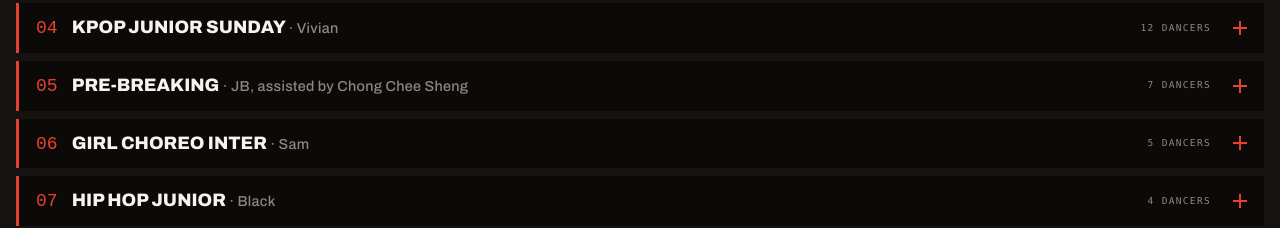
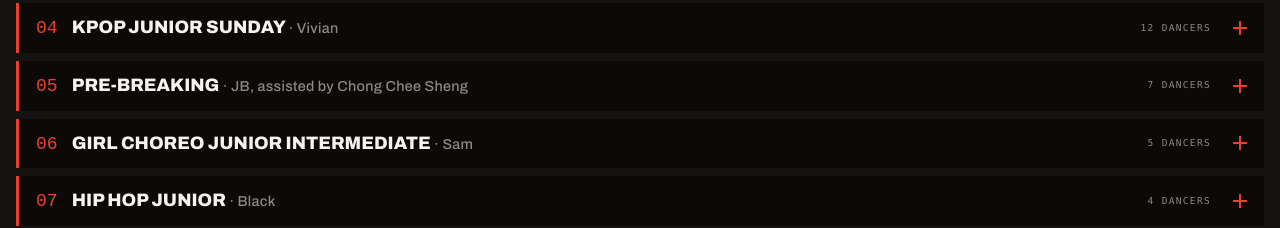
Before and after one commit to MayGohEd/arecahoppers, a plain HTML site: page index.html in a window 1280 px wide. Shown: the part 3060-3288 px from the top of the page. Drawn offline with Linux system fonts and the light colour scheme; a web font is replaced by a local one.

Commit message:
Update index.html

```diff
--- a/index.html
+++ b/index.html
@@ -642,7 +642,7 @@ body::before{content:"";position:fixed;inset:0 0 auto;height:env(safe-area-inset
   <div class="cast">
 
     <details class="perf" data-search="01 kpop male adult foong zhen ting noah sulaiman bin mong herman lim chun wei chai fu chun">
-      <summary><span class="perf__name"><span class="perf__no">01</span> Kpop Male Adult<em>· Aaron</em></span><span class="perf__meta">4 dancers</span><span class="perf__tog" aria-hidden="true"></span></summary>
+      <summary><span class="perf__name"><span class="perf__no">01</span> Kpop Male Adult <em>· Aaron</em></span><span class="perf__meta">4 dancers</span><span class="perf__tog" aria-hidden="true"></span></summary>
       <ol class="perf__list"><li>Foong Zhen Ting</li><li>Noah Sulaiman bin Mong Herman</li><li>Lim Chun Wei</li><li>Chai Fu Chun</li></ol>
     </details>
 
@@ -667,7 +667,7 @@ body::before{content:"";position:fixed;inset:0 0 auto;height:env(safe-area-inset
     </details>
 
     <details class="perf" data-search="06 girl choreo inter girl kids choreo level ii saturday 1pm sam tan yue en laynora risa hildy liw zhi lin tan zhi qing ong yi hui">
-      <summary><span class="perf__name"><span class="perf__no">06</span> Girl Choreo Inter <em>· Sam</em></span><span class="perf__meta">5 dancers</span><span class="perf__tog" aria-hidden="true"></span></summary>
+      <summary><span class="perf__name"><span class="perf__no">06</span> Girl Choreo Junior Intermediate <em>· Sam</em></span><span class="perf__meta">5 dancers</span><span class="perf__tog" aria-hidden="true"></span></summary>
       <ol class="perf__list"><li>Tan Yue En</li><li>Laynora Risa Hildy</li><li>Liw Zhi Lin</li><li>Tan Zhi Qing</li><li>Ong Yi Hui</li></ol>
     </details>
 
```
